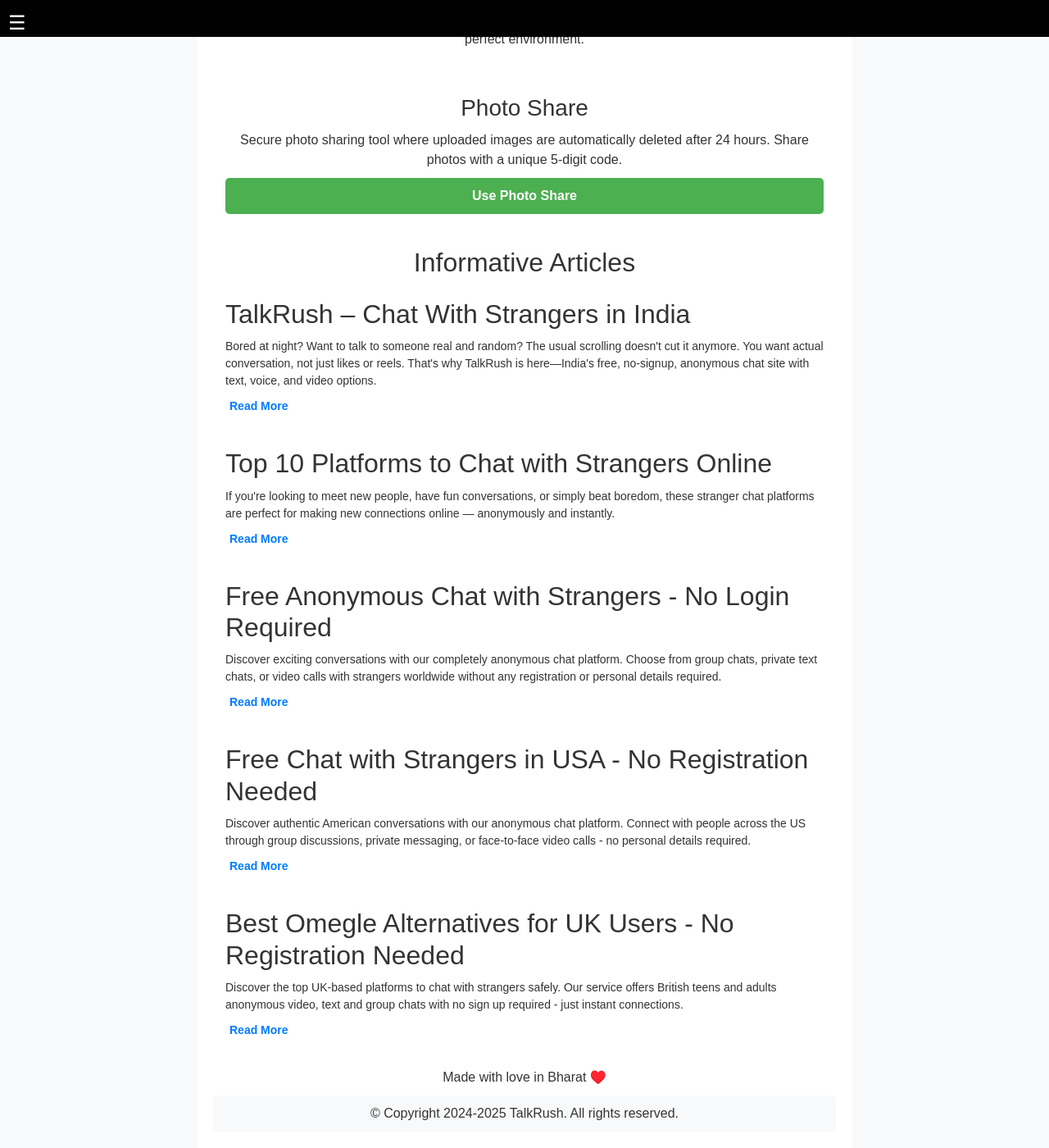
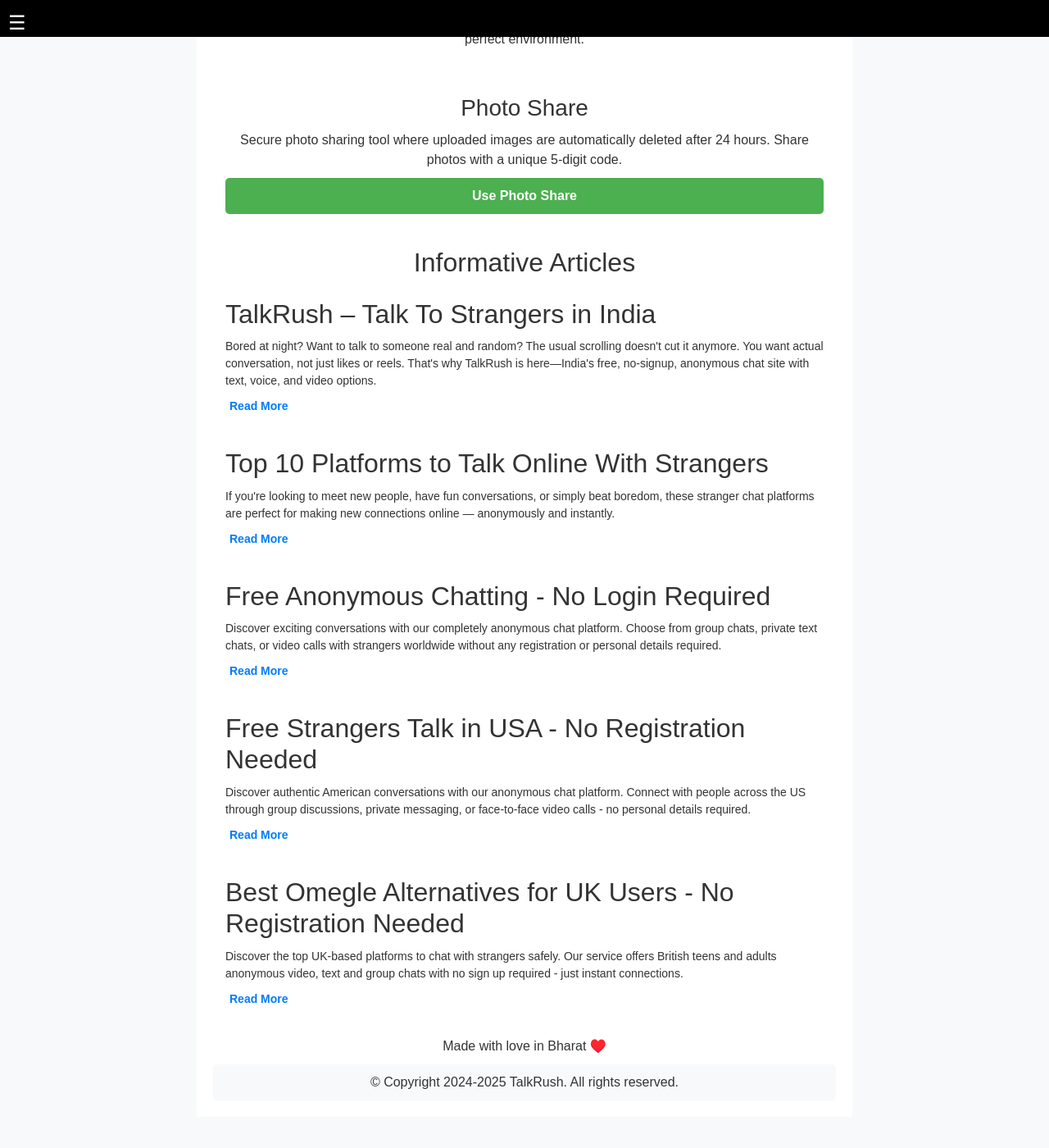
Before and after one commit to shkumaraman/shkumaraman.github.io, a Jekyll site: the page built from index.html, in a window 1280 px wide and 1400 px high, scrolled down 3819 px. Shown: the whole window at 82% size. Built offline with Jekyll 4.4.1, drawn with Linux system fonts in a browser that asks for light colours; after the commit the page ends 5181 px from its top, so only the background shows below that; some of the changed text lies outside the part shown.

Commit message:
Update index.html

```diff
--- a/index.html
+++ b/index.html
@@ -530,25 +530,25 @@
   <h2>Informative Articles</h2>
 
   <div class="content">
-    <h2>TalkRush – Chat With Strangers in India</h2>
+    <h2>TalkRush – Talk To Strangers in India</h2>
     <p>Bored at night? Want to talk to someone real and random? The usual scrolling doesn't cut it anymore. You want actual conversation, not just likes or reels. That's why TalkRush is here—India's free, no‑signup, anonymous chat site with text, voice, and video options.</p>
     <a href="page/talk-to-strangers-india.html" class="read-more">Read More</a>
   </div>
 
   <div class="content">
-    <h2>Top 10 Platforms to Chat with Strangers Online</h2>
+    <h2>Top 10 Platforms to Talk Online With Strangers</h2>
     <p>If you're looking to meet new people, have fun conversations, or simply beat boredom, these stranger chat platforms are perfect for making new connections online — anonymously and instantly.</p>
     <a href="page/talk-with-strangers.html" class="read-more">Read More</a>
   </div>
 
   <div class="content">
-    <h2>Free Anonymous Chat with Strangers - No Login Required</h2>
+    <h2>Free Anonymous Chatting - No Login Required</h2>
     <p>Discover exciting conversations with our completely anonymous chat platform. Choose from group chats, private text chats, or video calls with strangers worldwide without any registration or personal details required.</p>
     <a href="page/chat-with-strangers.html" class="read-more">Read More</a>
   </div>
 
   <div class="content">
-    <h2>Free Chat with Strangers in USA - No Registration Needed</h2>
+    <h2>Free Strangers Talk in USA - No Registration Needed</h2>
     <p>Discover authentic American conversations with our anonymous chat platform. Connect with people across the US through group discussions, private messaging, or face-to-face video calls - no personal details required.</p>
     <a href="page/chat-with-strangers-usa.html" class="read-more">Read More</a>
   </div>
```
Also changed, not shown: other parts of index.html (+2 -2 lines).
